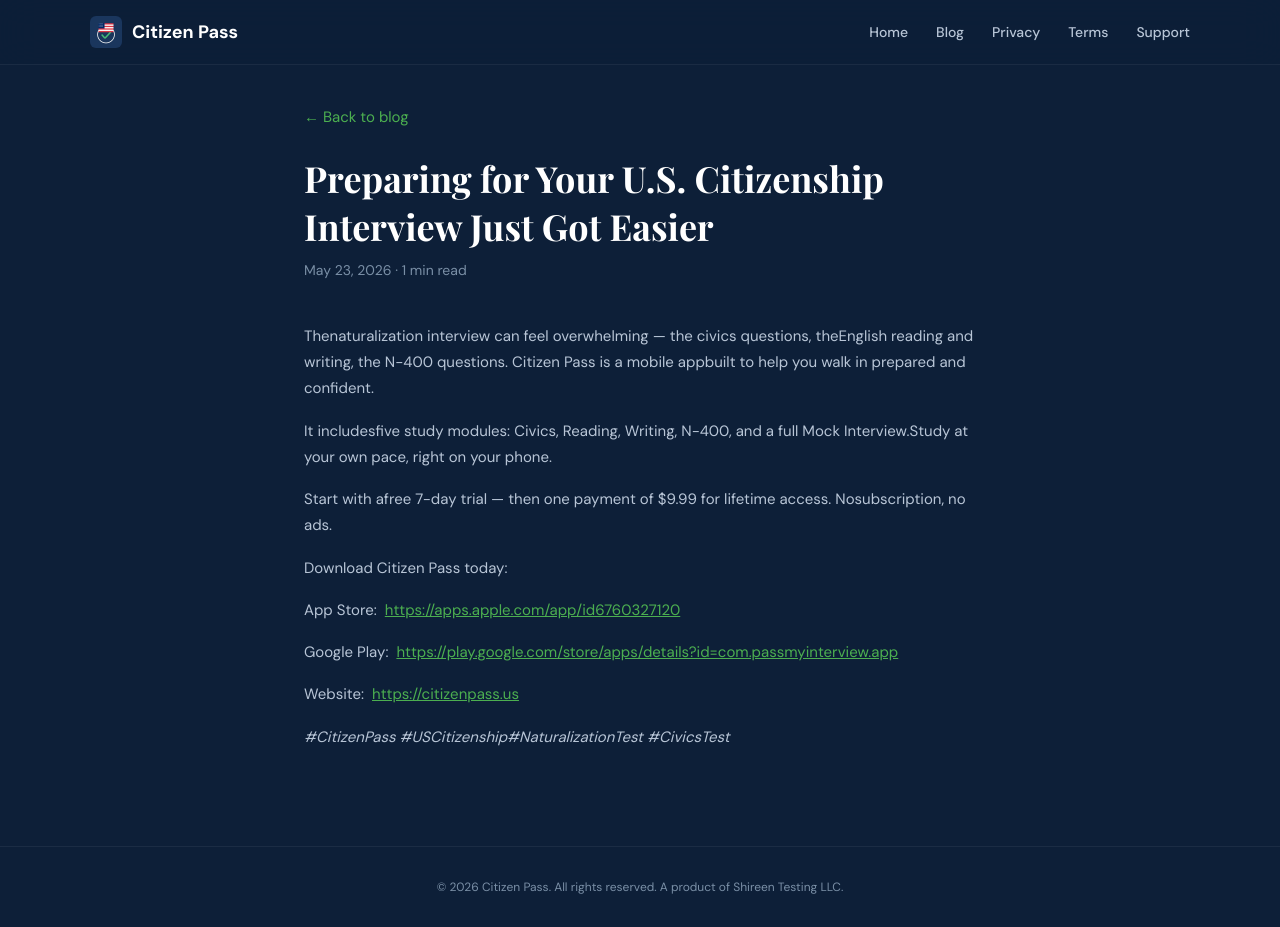
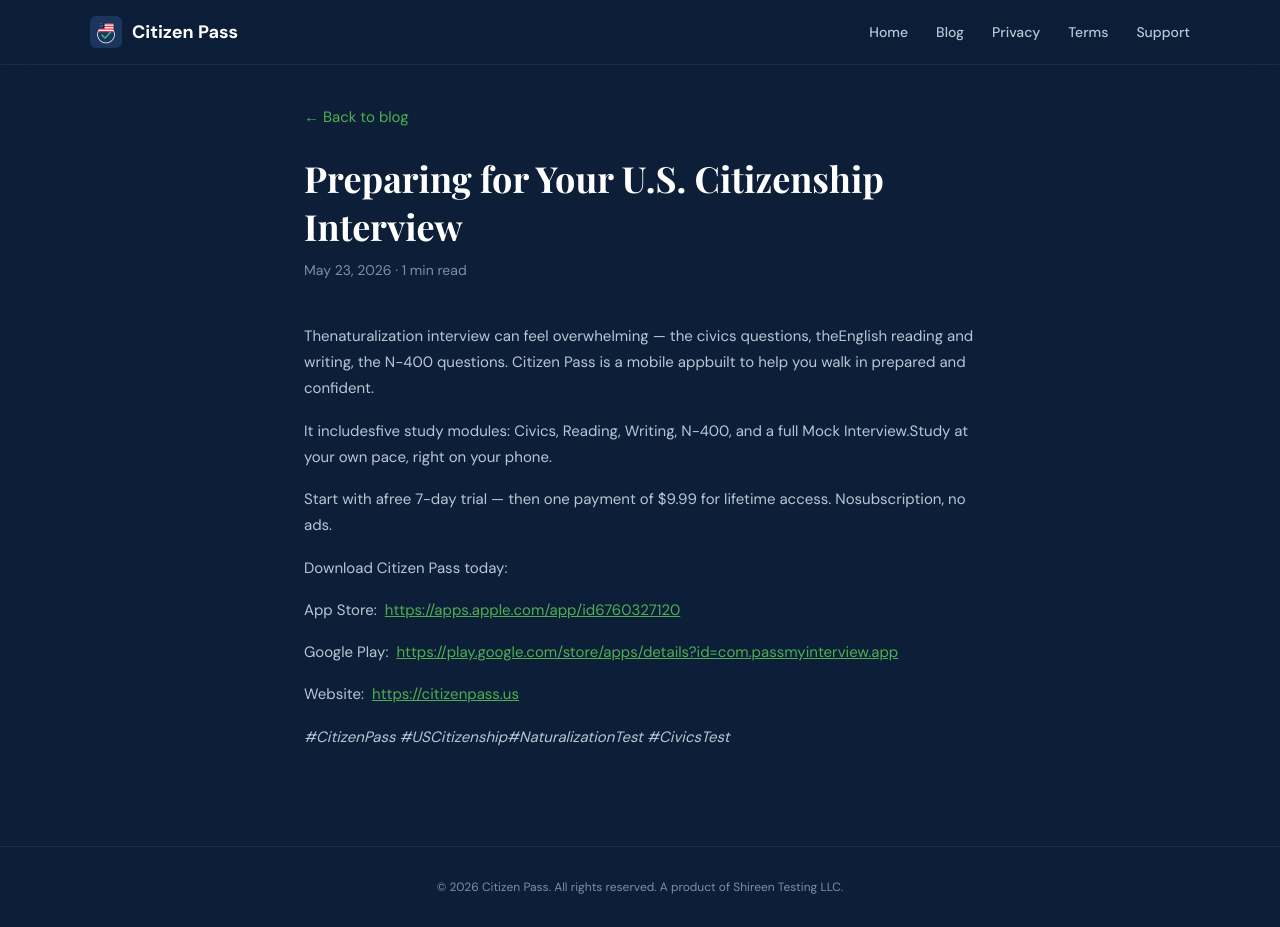
Before and after one commit to imonrashid-web/citizenpass-website, a Jekyll site: the page built from _posts/2026-05-23-preparing-for-your-u-s-citizenship-interview-just-got-easier.md, in a window 1280 px wide and 927 px high. Built offline with Jekyll 4.4.1, drawn with Linux system fonts in a browser that asks for light colours.

Commit message:
Update Blog Post “2026-05-23-preparing-for-your-u-s-citizenship-interview-just-got-easier”

```diff
--- a/_posts/2026-05-23-preparing-for-your-u-s-citizenship-interview-just-got-easier.md
+++ b/_posts/2026-05-23-preparing-for-your-u-s-citizenship-interview-just-got-easier.md
@@ -1,6 +1,6 @@
 ---
 layout: post
-title: Preparing for Your U.S. Citizenship Interview Just Got Easier
+title: Preparing for Your U.S. Citizenship Interview
 date: 2026-05-23
 category: announcement
 excerpt: The naturalization interview can feel overwhelming — the civics
```
